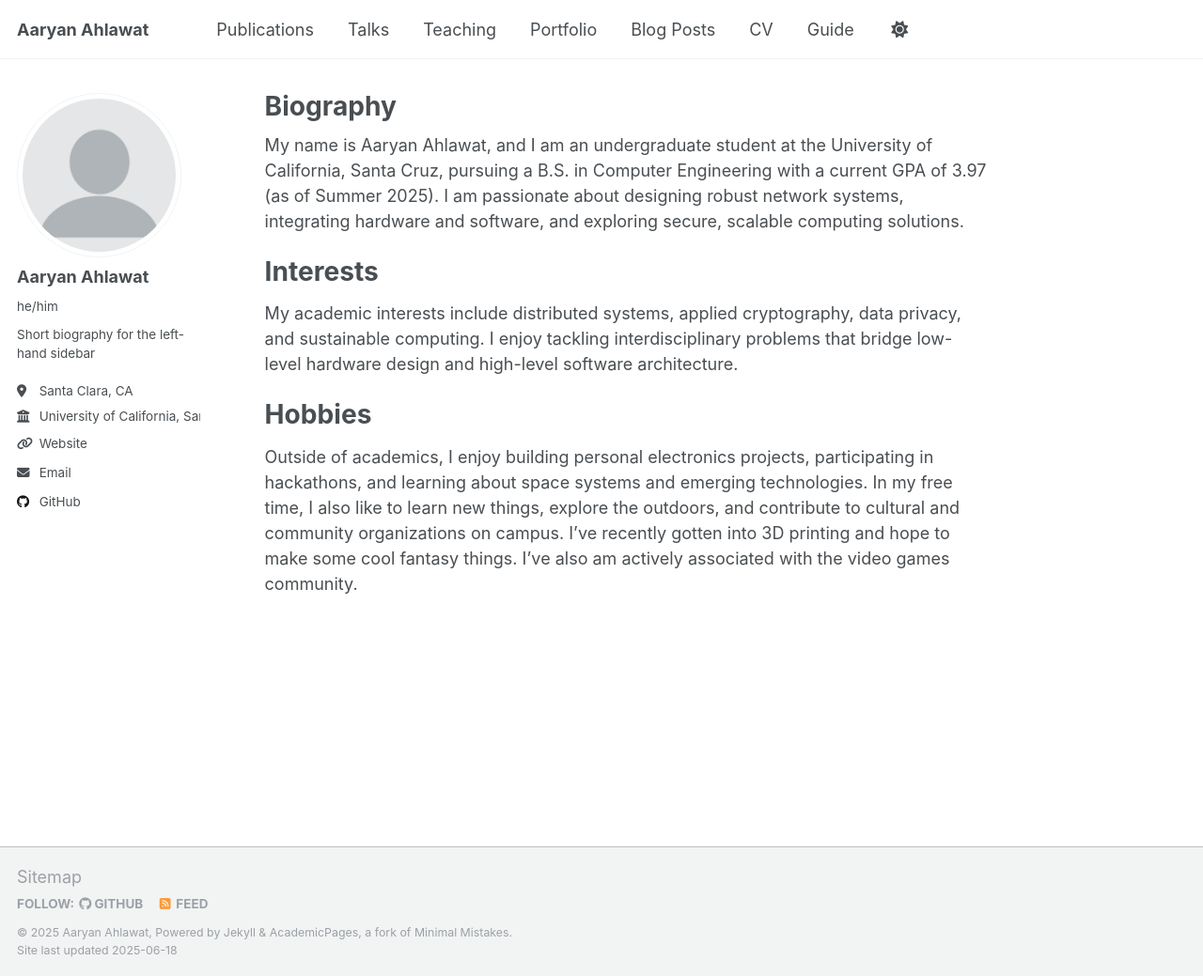
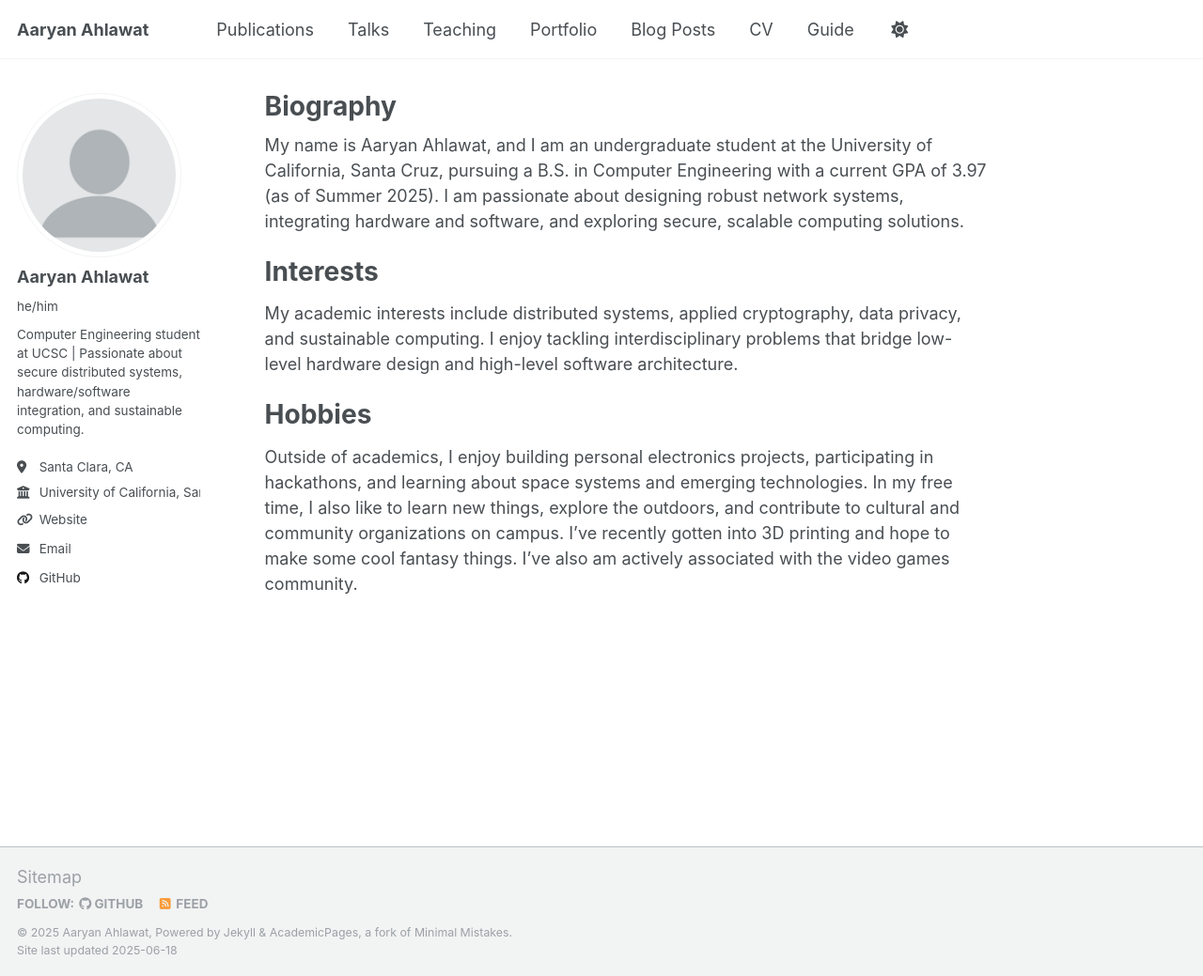
Before and after one commit to aaryanahlawat/aaryanahlawat.github.io, a Jekyll site: the page built from _pages/about.md, in a window 1280 px wide and 1039 px high. Shown: the whole window at 94% size. Built offline with Jekyll 4.4.1, drawn with Linux system fonts in a browser that asks for light colours.

Commit message:
Update _config.yml

```diff
--- a/_config.yml
+++ b/_config.yml
@@ -25,7 +25,7 @@ author:
   avatar           : "profile.png" # add this to github and change this.
   name             : "Aaryan Ahlawat"
   pronouns         : "he/him" # example: "she/her"
-  bio              : "Short biography for the left-hand sidebar"
+  bio              : "Computer Engineering student at UCSC | Passionate about secure distributed systems, hardware/software integration, and sustainable computing."
   location         : "Santa Clara, CA"
   employer         : "University of California, Santa Cruz"
   uri              : aaryanahlawat.github.io # URL
```
